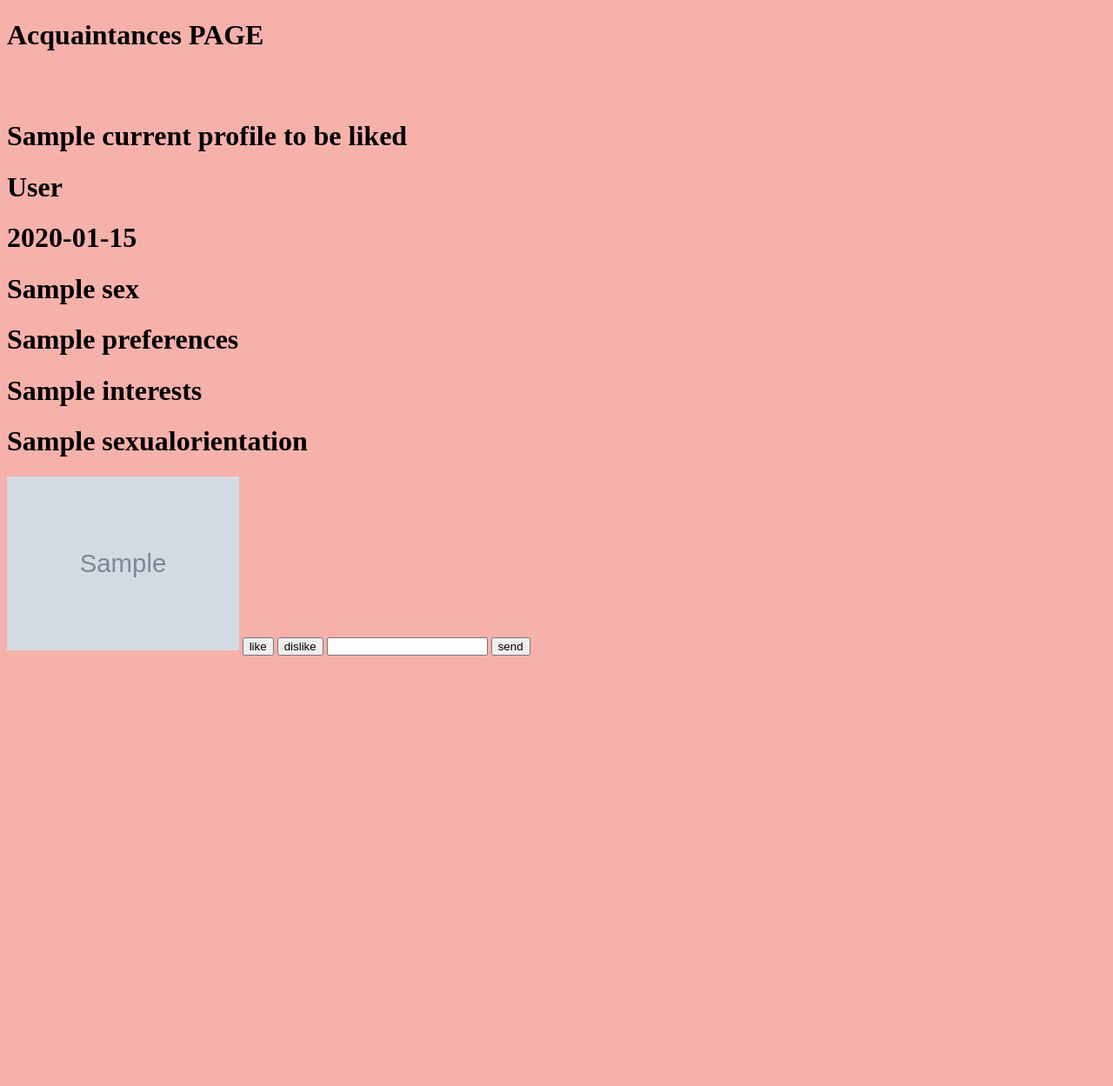
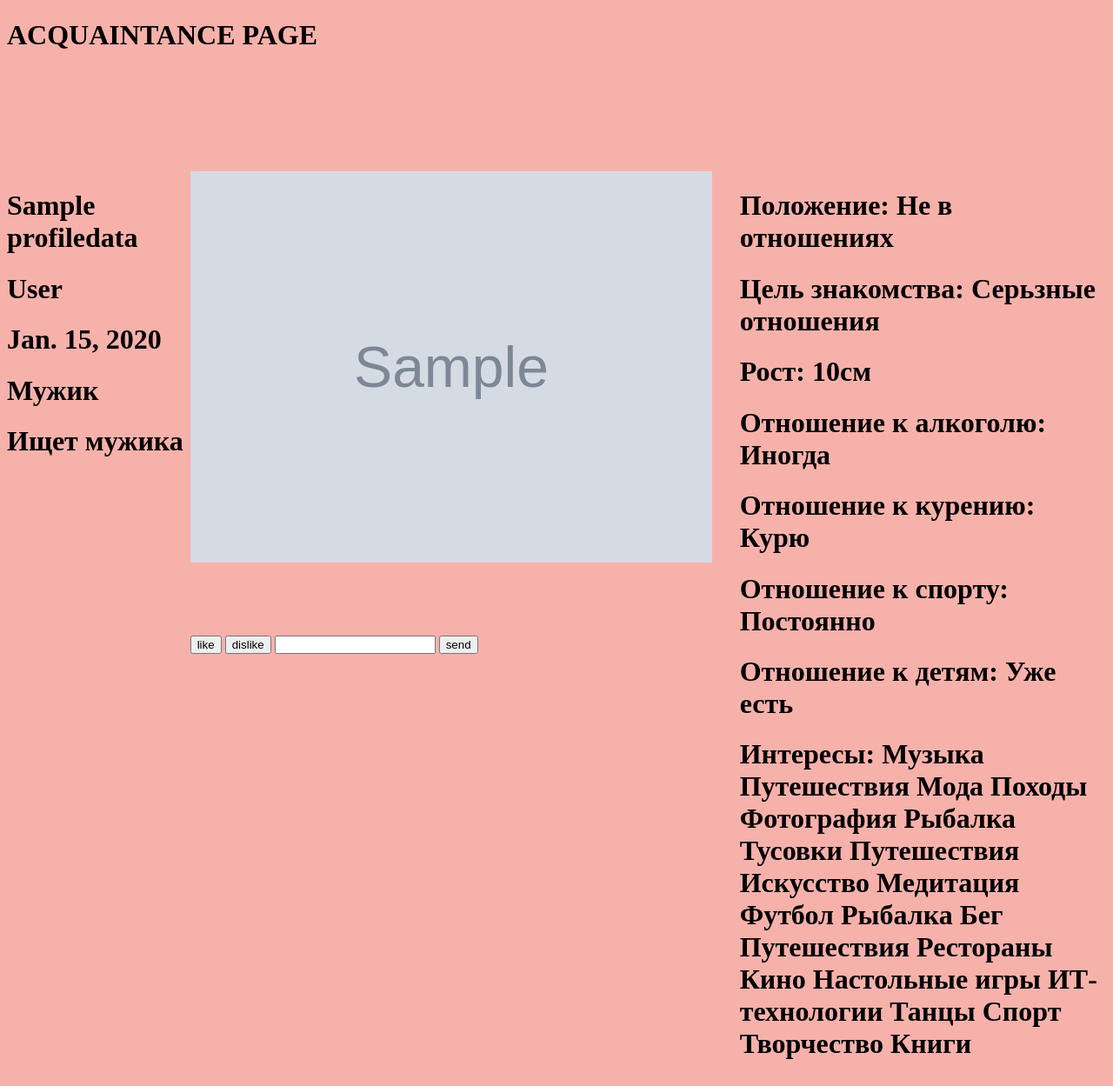
Before and after one commit to TheRoFL/mydjangoapp, a Django app: template Acquaintance/templates/Acquaintance/home.html in a window 1280 px wide. Shown: the part 209-1458 px from the top of the page at 87% size. Before the commit the page ends 963 px from the top, so only its background shows below. Run offline with Django 4.2, Linux system fonts and the light colour scheme; tables that the repository leaves empty hold one stand-in row (values such as "Sample post"); the template is opened without the code that fills it: values that come from a table or form of the project are taken from there, most other values are stand-ins (such as "Sample title", 1, 10 or a date in 2020); grey boxes marked "Sample" are stand-in pictures.

Commit message:
added edditting for every model and fix bugs

```diff
--- a/Acquaintance/templates/Acquaintance/home.html
+++ b/Acquaintance/templates/Acquaintance/home.html
@@ -1,24 +1,36 @@
 {% extends 'main.html' %} {% block content %} {% load static %}
 <!DOCTYPE html>
 
-<h1>Acquaintances PAGE</h1>
+<h1>ACQUAINTANCE PAGE</h1>
 <h1>&nbsp</h1>
+<h1>&nbsp</h1>
+<style>
+  .grid {
+    display: grid;
+    grid-template-columns: 1fr 3fr 2fr;
+    margin-top: 10px;
+  }
+</style>
 
-{%if current_profileToBeLiked %}
-<h1>{{current_profileToBeLiked.name}}</h1>
-<h1>{{current_profileToBeLiked.surname}}</h1>
-<h1>{{current_profileToBeLiked.birthdate}}</h1>
-<h1>{{current_profileToBeLiked.sex}}</h1>
-<h1>{{current_profileToBeLiked.preferences}}</h1>
-<h1>{{current_profileToBeLiked.interests}}</h1>
-<h1>{{current_profileToBeLiked.sexualorientation}}</h1>
-
+{%if currentuser %}
+<div class="grid">
+  <div>
+    <h1>{{currentuser.name}}</h1>
+    <h1>{{currentuser.surname}}</h1>
+    <h1>{{currentuser.birthdate}}</h1>
+    <h1>{% if currentuser.sex == 'm' %} Мужик {%else%} Баба {%endif%}</h1>
+    <h1>
+      {% if currentuser.preferences == 'f' %} Ищет бабу {%else%} Ищет мужика
+      {%endif%}
+    </h1>
+  </div>
+  <div>
     <img
-  src="http://localhost:8000/media/{{current_profileToBeLiked.avatar}}"
-  alt="{{current_profileToBeLiked.avatar}}"
-  height="200px"
+      src="http://localhost:8000/media/{{currentuser.avatar}}"
+      alt="{{currentuser.avatar}}"
+      height="450px"
     />
-
+    <h1>&nbsp</h1>
     <form style="display: inline-block" method="POST" action="">
       {% csrf_token %}
       <input name="like" id="like" type="submit" value="like" />
@@ -38,6 +50,43 @@
       <input name="message" id="message" type="text" />
       <input name="send" type="submit" value="send" />
     </form>
+  </div>
+  <div>
+    <h1>Положение: {{currentuser.personal_data.status}}</h1>
+    <h1>Цель знакомства: {{currentuser.personal_data.purpose}}</h1>
+    <h1>Рост: {{currentuser.personal_data.height}}см</h1>
+    <h1>Отношение к алкоголю: {{currentuser.personal_data.drinking}}</h1>
+    <h1>Отношение к курению: {{currentuser.personal_data.smoking}}</h1>
+    <h1>Отношение к спорту: {{currentuser.personal_data.sport}}</h1>
+    <h1>Отношение к детям: {{currentuser.personal_data.children}}</h1>
+    <!-- prettier-ignore -->
+    <h1>
+    Интересы:
+    {% if currentuser.interests.music %} Музыка {% endif %}
+    {% if currentuser.interests.travelling %}Путешествия{% endif %}
+    {% if currentuser.interests.fashion %}Мода{% endif %}
+    {% if currentuser.interests.hiking %}Походы{% endif %}
+    {% if currentuser.interests.photographing %}Фотография{% endif %}
+    {% if currentuser.interests.fishing_hunting %}Рыбалка{% endif %}
+    {% if currentuser.interests.parties_clubs %}Тусовки{% endif %}
+    {% if currentuser.interests.travelling %}Путешествия{% endif %}
+    {% if currentuser.interests.art %}Искусство{% endif %}
+    {% if currentuser.interests.meditation %}Медитация{% endif %}
+    {% if currentuser.interests.football %}Футбол{% endif %}
+    {% if currentuser.interests.fishing_hunting %}Рыбалка{% endif %}
+    {% if currentuser.interests.running %}Бег{% endif %}
+    {% if currentuser.interests.travelling %}Путешествия{% endif %}
+    {% if currentuser.interests.restaurants %}Рестораны{% endif %}
+    {% if currentuser.interests.cinema %}Кино{% endif %}
+    {% if currentuser.interests.board_games %}Настольные игры{% endif %}
+    {% if currentuser.interests.it %}ИТ-технологии{% endif %}
+    {% if currentuser.interests.dancing %}Танцы{% endif %}
+    {% if currentuser.interests.sport %}Спорт{% endif %}
+    {% if currentuser.interests.creativity %}Творчество{% endif %}
+    {% if currentuser.interests.books %}Книги{% endif %}
+  </h1>
+  </div>
+</div>
 
 <script>
   function validateForm() {
--- a/Acquaintance/views.py
+++ b/Acquaintance/views.py
@@ -83,5 +83,5 @@ def home(request):
 
 
 
-    contex = { 'current_profileToBeLiked': current_profileToBeLiked }
+    contex = { 'currentuser': current_profileToBeLiked }
     return render(request, 'Acquaintance/home.html', contex)
--- a/Profile/templates/Profile/profile-editing.html
+++ b/Profile/templates/Profile/profile-editing.html
@@ -1,12 +1,12 @@
 {% extends 'main.html' %} {% block content %} {% load static %}
 <h1>&nbsp</h1>
 <h1>&nbsp</h1>
-
+<h1>&nbsp</h1>
+{%if form%}
 <div>
   <form enctype="multipart/form-data" method="POST" action="">
     {% csrf_token %} {{form.as_p}}
     <input type="submit" value="Submit" />
   </form>
 </div>
-
-{% endblock content %}
+{%endif%} {% endblock content %}
```
Also changed, not shown: Profile/templates/Profile/profile.html (+40 -34 lines), Profile/views.py (+55 -14 lines). Lines whose indentation alone changed are shown as unchanged.
